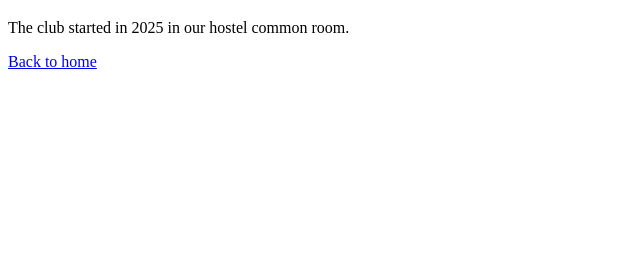
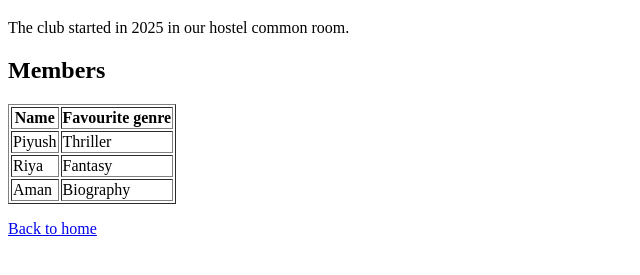
Before and after one commit to piyushhhbansal/bookclub-git-assignment, a plain HTML site: page about.html in a window 1280 px wide. Shown: the part 61-336 px from the top of the page, without its empty margins (0-640 px from the left). Drawn offline with Linux system fonts and the light colour scheme.

Commit message:
add members table on about page

```diff
--- a/about.html
+++ b/about.html
@@ -6,6 +6,13 @@
 <body>
 <h1>About the club</h1>
 <p>The club started in 2025 in our hostel common room.</p>
+<h2>Members</h2>
+<table border="1">
+<tr><th>Name</th><th>Favourite genre</th></tr>
+<tr><td>Piyush</td><td>Thriller</td></tr>
+<tr><td>Riya</td><td>Fantasy</td></tr>
+<tr><td>Aman</td><td>Biography</td></tr>
+</table>
 <p><a href="index.html">Back to home</a></p>
 </body>
 </html>
```
